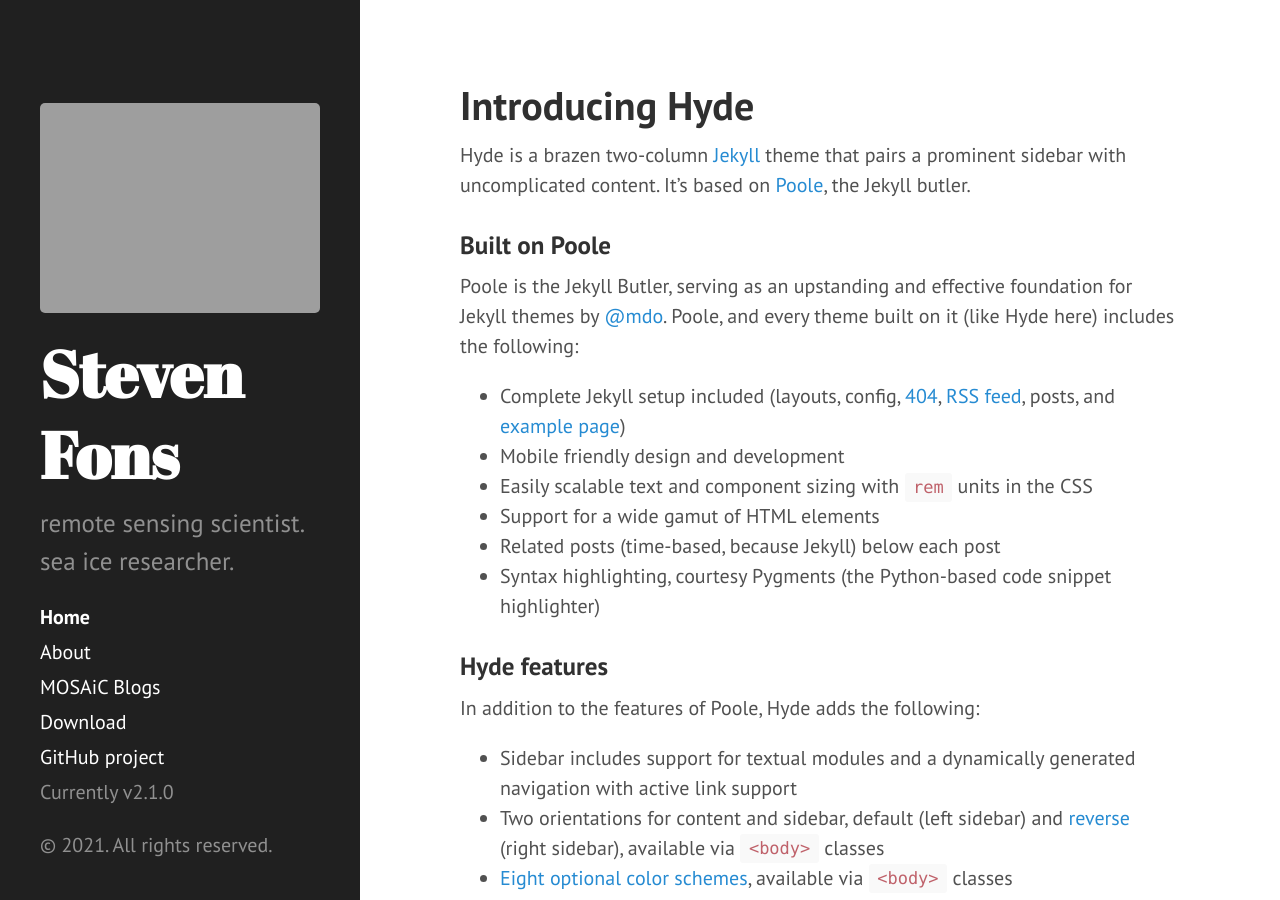
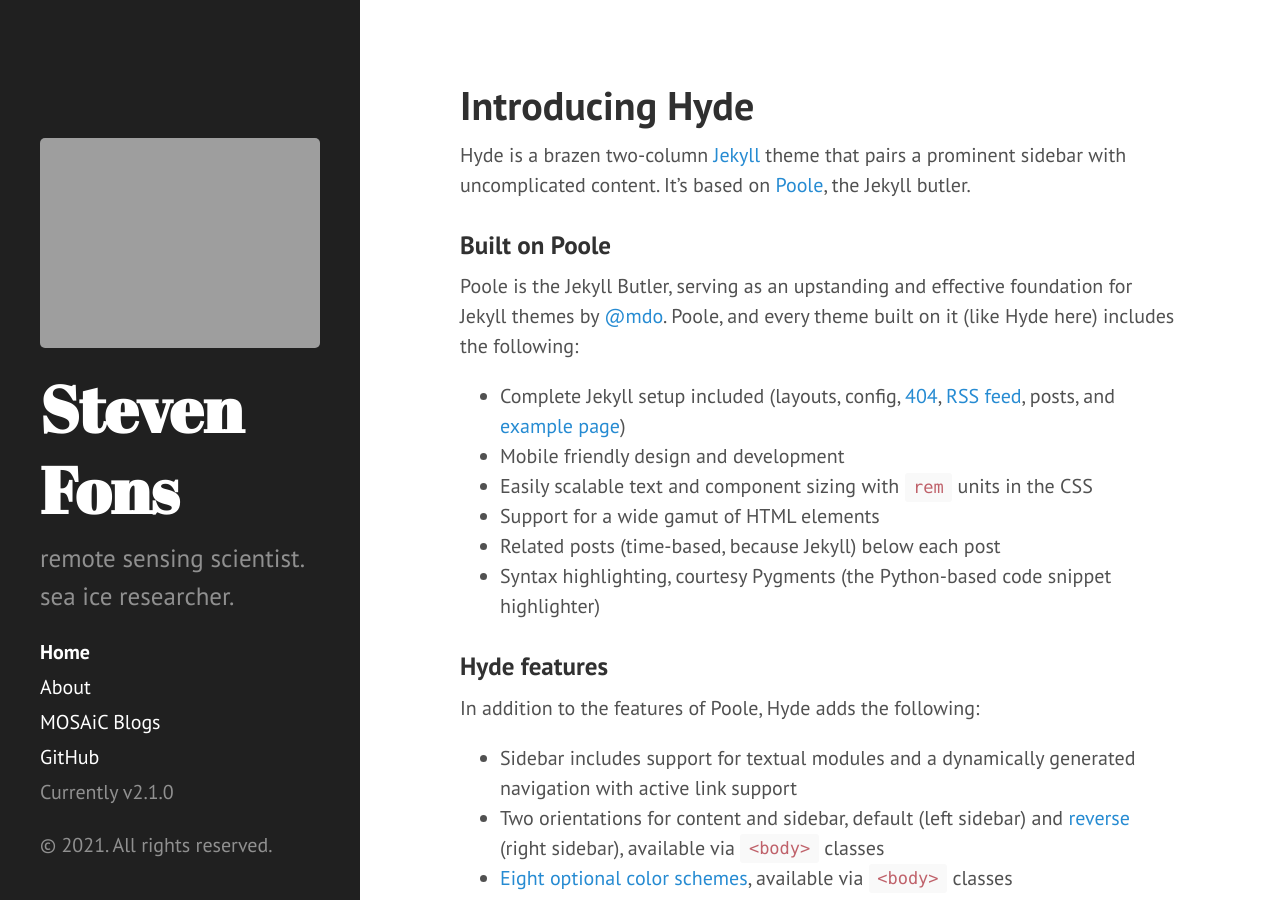
Before and after one commit to sfons/sfons.github.io, a Jekyll site: the page built from index.html, in a window 1280 px wide and 900 px high. Built offline with Jekyll 4.4.1, drawn with Linux system fonts in a browser that asks for light colours; the list of posts is cut into pages by our own code.

```diff
--- a/_config.yml
+++ b/_config.yml
@@ -23,4 +23,4 @@
 version:          2.1.0
 
 github:
-  repo:           https://github.com/poole/hyde
+  repo:           https://github.com/sfons
--- a/_includes/sidebar.html
+++ b/_includes/sidebar.html
@@ -29,8 +29,7 @@
         {% endif %}
       {% endfor %}
 
-      <a class="sidebar-nav-item" href="{{ site.github.repo }}/archive/v{{ site.version }}.zip">Download</a>
-      <a class="sidebar-nav-item" href="{{ site.github.repo }}">GitHub project</a>
+      <a class="sidebar-nav-item" href="{{ site.github.repo }}">GitHub</a>
       <span class="sidebar-nav-item">Currently v{{ site.version }}</span>
     </nav>
 
```
